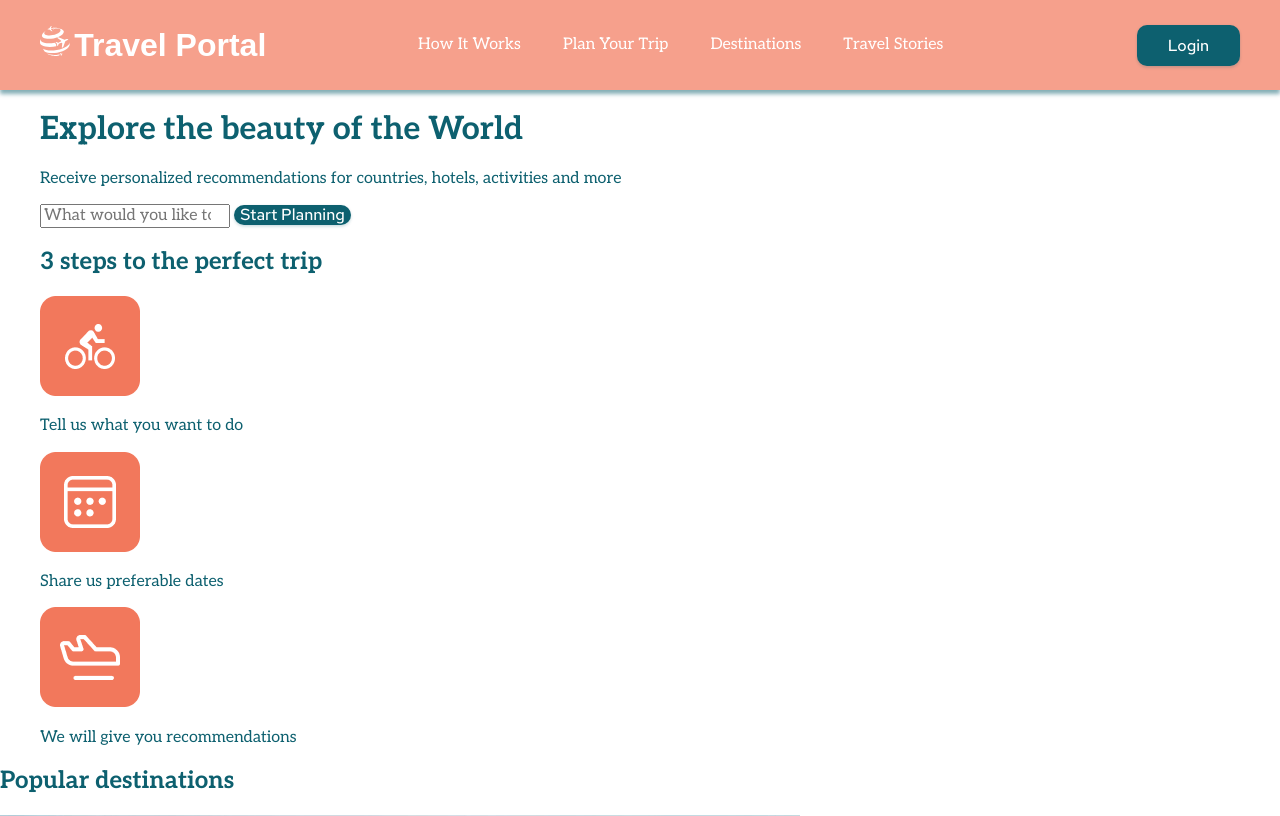
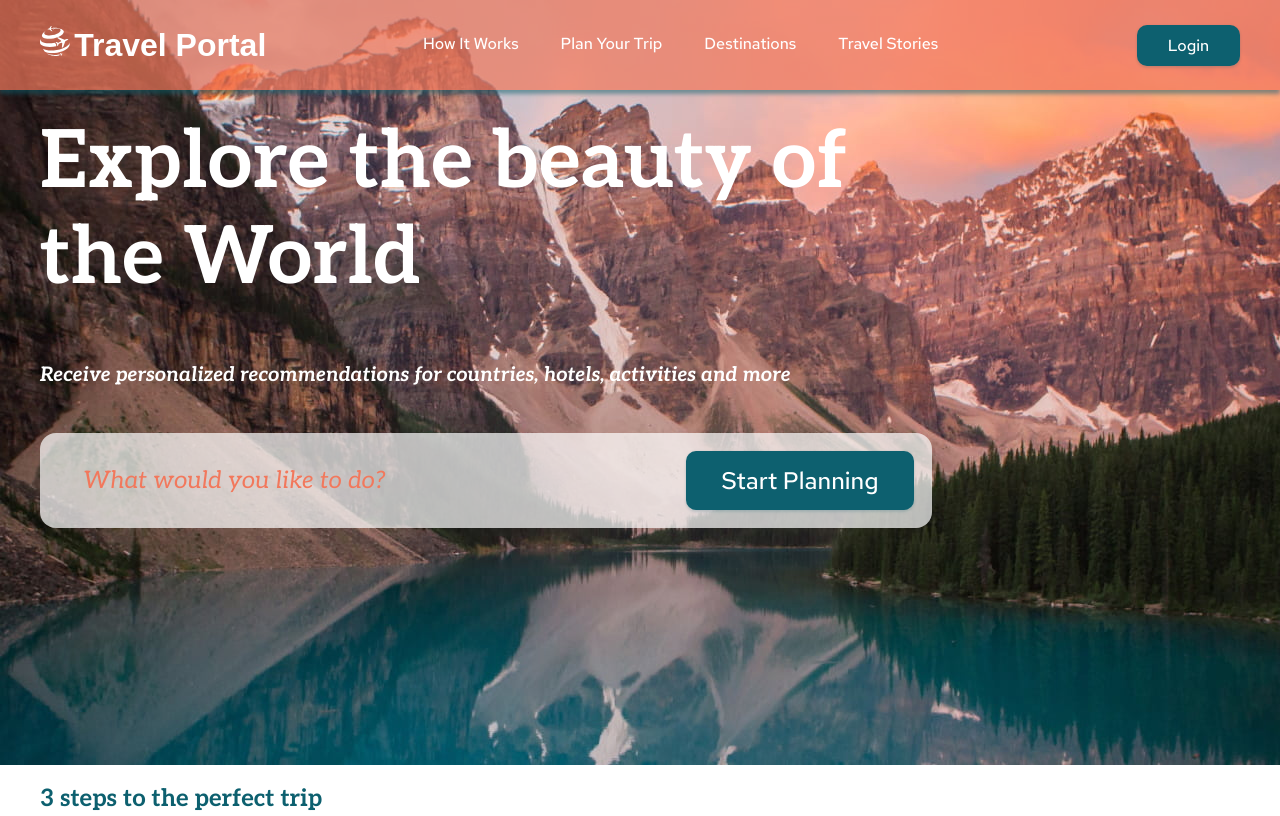
Before and after one commit to katsuro666/travel, a plain HTML site: page index.html in a window 1280 px wide. Shown: the top 816 px of the page. Drawn offline with Linux system fonts and the light colour scheme; files whose address does not match are found by name; a web font is replaced by a local one.

Commit message:
feat: add css to preview section

```diff
--- a/stylesheets/base/_helpers.scss
+++ b/stylesheets/base/_helpers.scss
@@ -21,7 +21,6 @@
   max-width: $max-width; /* 1 */
   margin-left: auto; /* 2 */
   margin-right: auto; /* 2 */
-  padding: 0;
   width: 100%; /* 1 */
 }
 
--- a/stylesheets/components/_button.scss
+++ b/stylesheets/components/_button.scss
@@ -8,3 +8,19 @@
   font-weight: 500;
   padding: auto;
 }
+
+.login-button {
+  width: 103px;
+  height: 41px;
+  font-weight: 500;
+  font-size: 16px;
+  line-height: 21px;
+}
+
+.search-field__button {
+  width: 228px;
+  height: 59px;
+  font-size: 24px;
+  line-height: 32px;
+  box-shadow: 0px 0px 3px rgba(13, 96, 111, 0.08), 0px 2px 3px rgba(13, 96, 111, 0.16);
+}
--- /dev/null
+++ b/stylesheets/components/_search-field.scss
@@ -0,0 +1,25 @@
+.search-field {
+  width: 892px;
+  height: 95px;
+  background: rgba(255, 255, 255, 0.7);
+  border-radius: 16px;
+  display: flex;
+  align-items: center;
+}
+
+.search-field__input {
+  background-color: transparent;
+  border: 0;
+  height: 59px;
+  width: 560px;
+  margin: auto 45px auto 41px;
+  font-style: $text-font-aleo;
+  font-weight: 400;
+  font-size: 24px;
+  line-height: 29px;
+
+  &::placeholder {
+    color: $brand-color;
+    font-style: italic;
+  }
+}
--- a/stylesheets/layout/_header.scss
+++ b/stylesheets/layout/_header.scss
@@ -30,18 +30,8 @@
   padding: 0;
 }
 
-.nav__el {
+.nav__el a {
   margin-right: 42px;
-
-  & a {
-    color: $white;
-  }
+  color: $white;
+  font-family: $text-font-redhat;
 }
-
-.login-button {
-  width: 103px;
-  height: 41px;
-  font-weight: 500;
-  font-size: 16px;
-  line-height: 21px;
-}
--- a/stylesheets/layout/_preview.scss
+++ b/stylesheets/layout/_preview.scss
@@ -0,0 +1,27 @@
+.preview {
+  background: url(../images/preview-bg.jpg) no-repeat;
+  height: 765px;
+}
+
+.plan-your-trip {
+  margin-top: 25px;
+  width: 892px;
+
+  & h1 {
+    color: $white;
+    font-weight: 700;
+    font-size: 80px;
+    line-height: 96px;
+    margin: 0;
+    padding: 0;
+  }
+
+  & p {
+    font-style: italic;
+    color: $white;
+    font-weight: 700;
+    font-size: 20px;
+    line-height: 24px;
+    margin: 56px auto 46px auto;
+  }
+}
--- a/stylesheets/main.scss
+++ b/stylesheets/main.scss
@@ -17,8 +17,10 @@
 // 4. Layout-related sections
 @import
   'layout/header',
+  'layout/preview',
   'layout/footer';
 
 // 5. Components
 @import
-  'components/button';
+  'components/button',
+  'components/search-field';
```
Also changed, not shown: stylesheets/main.css, 1 other file.
